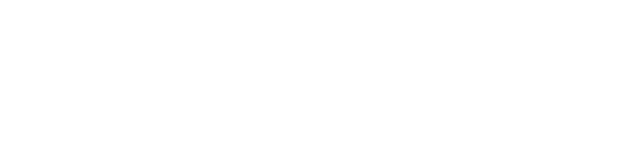
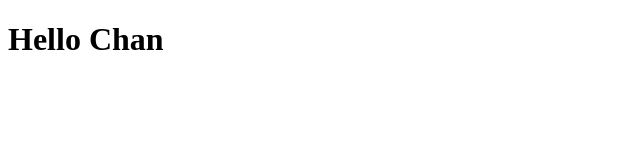
Before and after one commit to tfulanchan/vuejscrash, a plain HTML site: page index.html in a window 1280 px wide. Shown: the whole page, without its empty margins (0-640 px from the left). Drawn offline with nearby package versions, Linux system fonts and the light colour scheme.

Commit message:
Update index.html

```diff
--- a/index.html
+++ b/index.html
@@ -8,7 +8,9 @@
   <title>Random User Generator</title>
 </head>
 <body>
-  <div id="app"></div>
+  <div id="app">
+    <h1>Hello {{firstName}}</h1>
+  </div>
 
   <script src="https://unpkg.com/vue@3.0.5"></script>
   <script src="app.js"></script>
```
